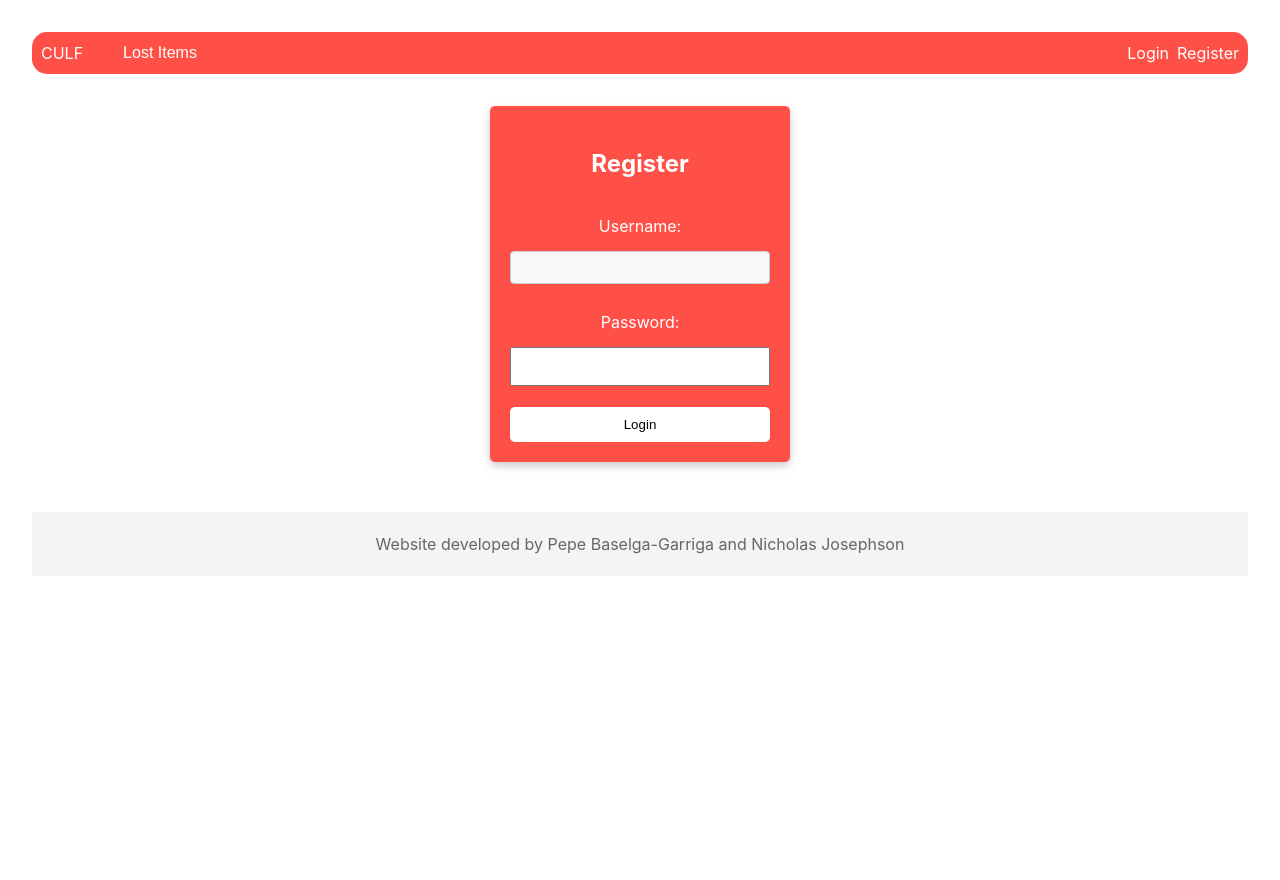
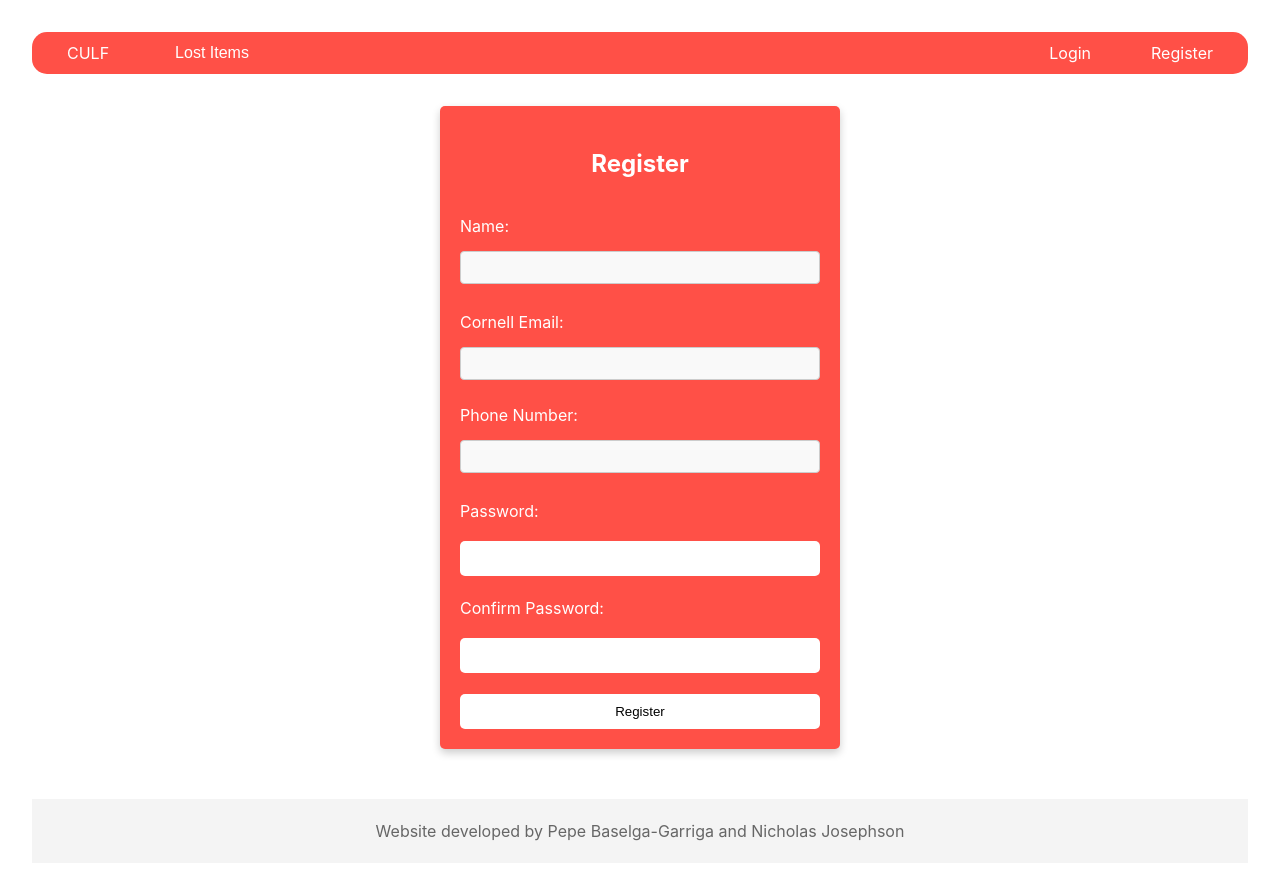
Before and after one commit to NickyJosephson/CULF-react, a React (Vite) app: page /register in a window 1280 px wide. Shown: the top 880 px of the page. Before the commit the page ends 800 px from the top, so only its background shows below. Built offline with nearby package versions, Linux system fonts and the light colour scheme.

Commit message:
added form verification for registration, as well as error messages for registration

```diff
--- /dev/null
+++ b/src/api/Authentication.js
@@ -0,0 +1,44 @@
+import react, { useState } from "react";
+
+export default function useForm({ additionalData }) {
+    const [status, setStatus] = useState("");
+    const [message, setMessage] = useState("");
+    const [formError, setFormError] = useState("");
+
+    const handleSubmit = (e) => {
+        e.preventDefault();
+        setStatus("loading");
+        setMessage("");
+        console.log(e.target.elements)
+
+            // fetch(finalFormEndpoint, {
+            //     method: "POST",
+            //     headers: {
+            //         Accept: "application/json",
+            //         "Content-Type": "application/json",
+            //     },
+            //     body: JSON.stringify(data),
+            // })
+            //     .then((response) => {
+            //         if (response.status !== 200) {
+            //             throw new Error(response.statusText);
+            //         }
+
+            //         return response.json();
+            //     })
+            //     .then(() => {
+            //         setMessage("Registration pending, verify your email.");
+            //         setStatus("verify-email");
+            //     })
+            //     .catch((err) => {
+            //         setMessage(err.toString());
+            //         setStatus("error");
+            //     });
+            setMessage('submitted api call')
+        if (additionalData) {
+            Object.assign(data, additionalData);
+        }
+    };
+
+    return { handleSubmit, status, message, formError };
+}
--- a/src/components/NavBar.css
+++ b/src/components/NavBar.css
@@ -12,7 +12,7 @@
     height: 100%;
     display: flex;
     align-items: center;
-    padding: .25rem;
+    padding: .25rem 30px;
     text-decoration: none; /* to remove underline */
 }
 .nav-right {
--- a/src/pages/Login.css
+++ b/src/pages/Login.css
@@ -25,6 +25,13 @@
     margin: 5px 0;
 }
 
+.input[type=password]{
+    background-color:white;
+    color:black;
+    border:none;
+    border-radius: 5px;
+}
+
 .button {
     width: 100%;
     padding: 10px;
--- a/src/pages/Register.css
+++ b/src/pages/Register.css
@@ -11,8 +11,14 @@
     padding: 20px;
     border-radius: 5px;
     background-color: #ff5047;
-    text-align: center;
-    width: 300px;
+    text-align: left;
+    width: 400px;
+}
+.error-message {
+    font-size: 12px;
+    font-weight: 500;
+    color: black;
+    margin-top: -5px
 }
 
 .inputGroup {
@@ -23,6 +29,13 @@
     width: 100%;
     padding: 10px;
     margin: 5px 0;
+}
+.input[type=password]{
+    background-color:white;
+    color:black;
+    border:none;
+    border-radius: 5px;
+    margin: 10px 0;
 }
 
 .button {
--- a/src/pages/Register.jsx
+++ b/src/pages/Register.jsx
@@ -1,47 +1,95 @@
-import React, { useState } from 'react';
-import './Register.css'; // Import the CSS file
+import React, { useState } from "react";
+import useForm from "../api/Authentication.js";
+import "./Register.css"; // Import the CSS file
 
 export default function RegisterPage() {
-  const [username, setUsername] = useState('');
-  const [password, setPassword] = useState('');
-  const [message, setMessage] = useState('');
+    const [message, setMessage] = useState("");
+    const [formError, setFormError] = useState("");
+    const validateForm = (data) => {
+        if (!data.email.toLowerCase().includes("@cornell.edu")){
+            setFormError({
+                email:"You must use a cornell email"
+            })
+            return false;
+        } else if (data.password != data.cpassword) {
+            setFormError({
+                cpassword:"Password must match"
+            });
+            return false;
+        } else {
+            return true;
+        }
+    }
+    const handleSubmit = (e) => {
+        e.preventDefault();
+        const data = Array.from(e.target.elements)
+            .filter((input) => input.name)
+            .reduce(
+                (obj, input) =>
+                    Object.assign(obj, { [input.name]: input.value }),
+                {}
+            );
+        if (validateForm(data)){
+            return;
+        } else {
+            return;
+        }
 
-  const handleSubmit = (event) => {
-    event.preventDefault(); // Prevent the form from submitting naturally
-    // Simple validation example
-    if (!username || !password) {
-      setMessage('Both fields are required!');
-    } else {
-      setMessage('Login successful!');
-      // You can add more logic here for authentication
     }
-  };
-
     return (
         <form className="form" onSubmit={handleSubmit}>
-        <h2 style={{color: 'white'}}>Register</h2>
+            <h2 style={{ color: "white" }}>Register</h2>
             {message && <p className="message">{message}</p>}
             <div className="inputGroup">
-          <label htmlFor="username">Username:</label>
+                <label>Name:</label>
                 <input
                     type="text"
-            id="username"
                     className="input"
-            value={username}
-            onChange={e => setUsername(e.target.value)}
+                    name="name"
+                    required
                 />
             </div>
             <div className="inputGroup">
-          <label htmlFor="password">Password:</label>
+                <label>Cornell Email:</label>
+                <input
+                    type="text"
+                    className="input"
+                    name="email"
+                    required
+                />
+                <p className="error-message">{formError.email}</p>
+            </div>
+            <div className="inputGroup">
+                <label>Phone Number:</label>
+                <input
+                    type="text"
+                    className="input"
+                    name="phone"
+                    required
+                />
+            </div>
+            <div className="inputGroup">
+                <label>Password:</label>
                 <input
                     type="password"
-            id="password"
                     className="input"
-            value={password}
-            onChange={e => setPassword(e.target.value)}
+                    name="password"
+                    required
                 />
             </div>
-        <button type="submit" className="button">Login</button>
+            <div className="inputGroup">
+                <label>Confirm Password:</label>
+                <input
+                    type="password"
+                    className="input"
+                    name="cpassword"
+                    required
+                />
+                <p className="error-message">{formError.cpassword}</p>
+            </div>
+            <button type="submit" className="button">
+                Register
+            </button>
         </form>
     );
-};
+}
```
Also changed, not shown: src/pages/Items.jsx (+90 -75 lines), src/api/Items.js (renamed from src/api/ItemsAPI.js). Lines whose indentation alone changed are shown as unchanged.
